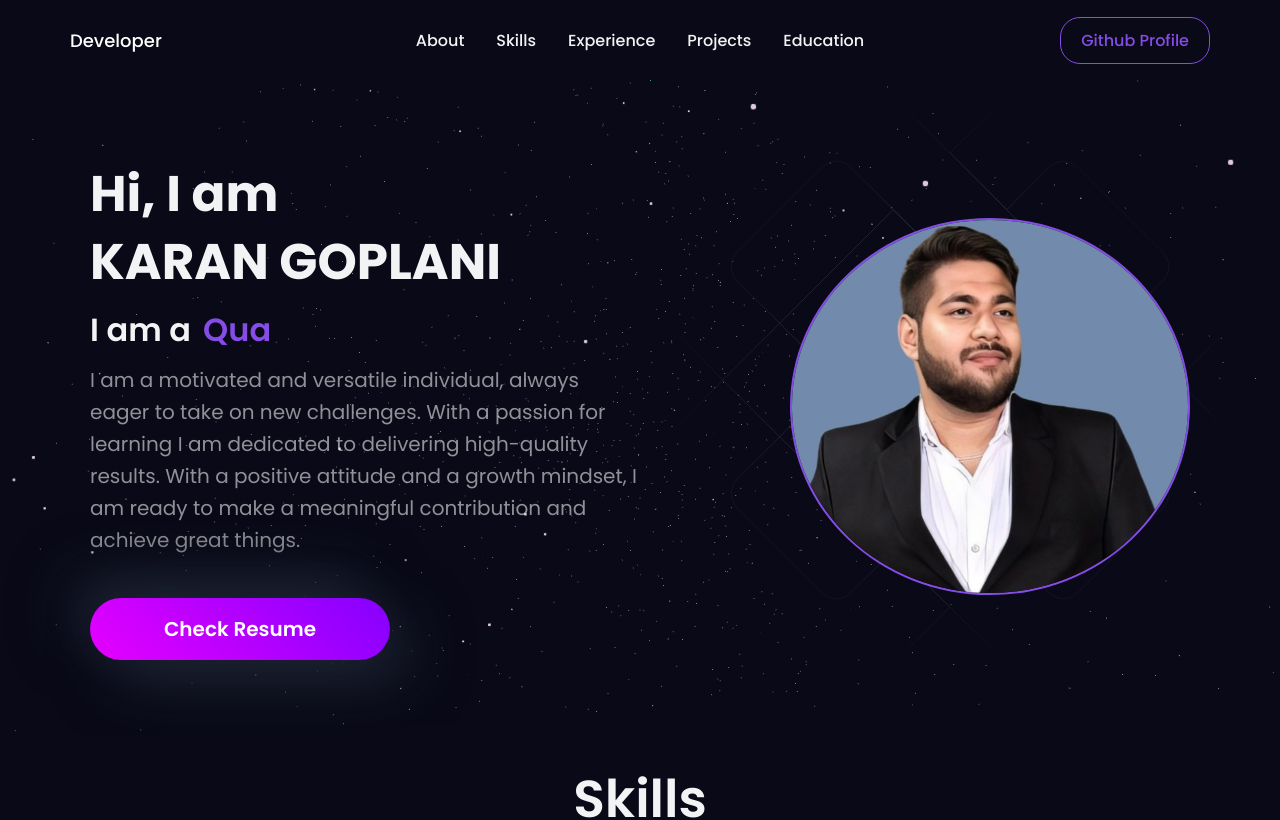
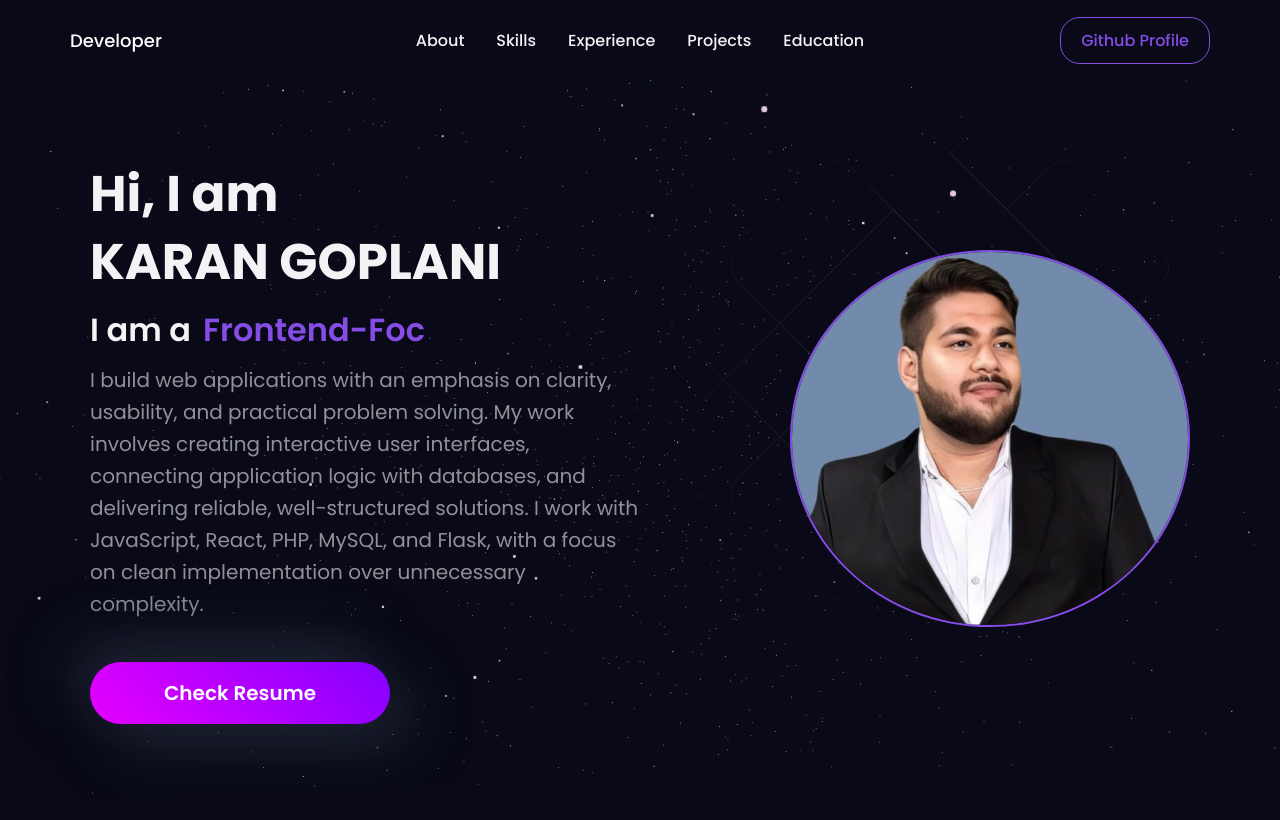
Before and after one commit to Karangoplani72/karan_portfolio_, a React (Create React App) app: page / in a window 1280 px wide. Shown: the top 820 px of the page. Built offline with nearby package versions, Linux system fonts and the light colour scheme.

Commit message:
description

```diff
--- a/src/data/constants.js
+++ b/src/data/constants.js
@@ -12,12 +12,12 @@ import TapasviIMG from "./tapasvi.jpg";
 export const Bio = {
   name: "KARAN GOPLANI",
   roles: [
-    "Front End Developer",
-    "Quality Analyst",
-    "Programmer",
+    "Web Developer",
+  "Frontend-Focused Developer",
+  "Full-Stack Project Builder",
   ],
   description:
-    "I am a motivated and versatile individual, always eager to take on new challenges. With a passion for learning I am dedicated to delivering high-quality results. With a positive attitude and a growth mindset, I am ready to make a meaningful contribution and achieve great things.",
+    "I build web applications with an emphasis on clarity, usability, and practical problem solving. My work involves creating interactive user interfaces, connecting application logic with databases, and delivering reliable, well-structured solutions. I work with JavaScript, React, PHP, MySQL, and Flask, with a focus on clean implementation over unnecessary complexity.",
   github: "https://github.com/karangoplani72",
   resume:"https://drive.google.com/file/d/13NctPdpJcCLXHX3V1uPt2bdAxUDTDTzS/view?usp=sharing",
     linkedin: "https://www.linkedin.com/in/karangoplani72/",
```
